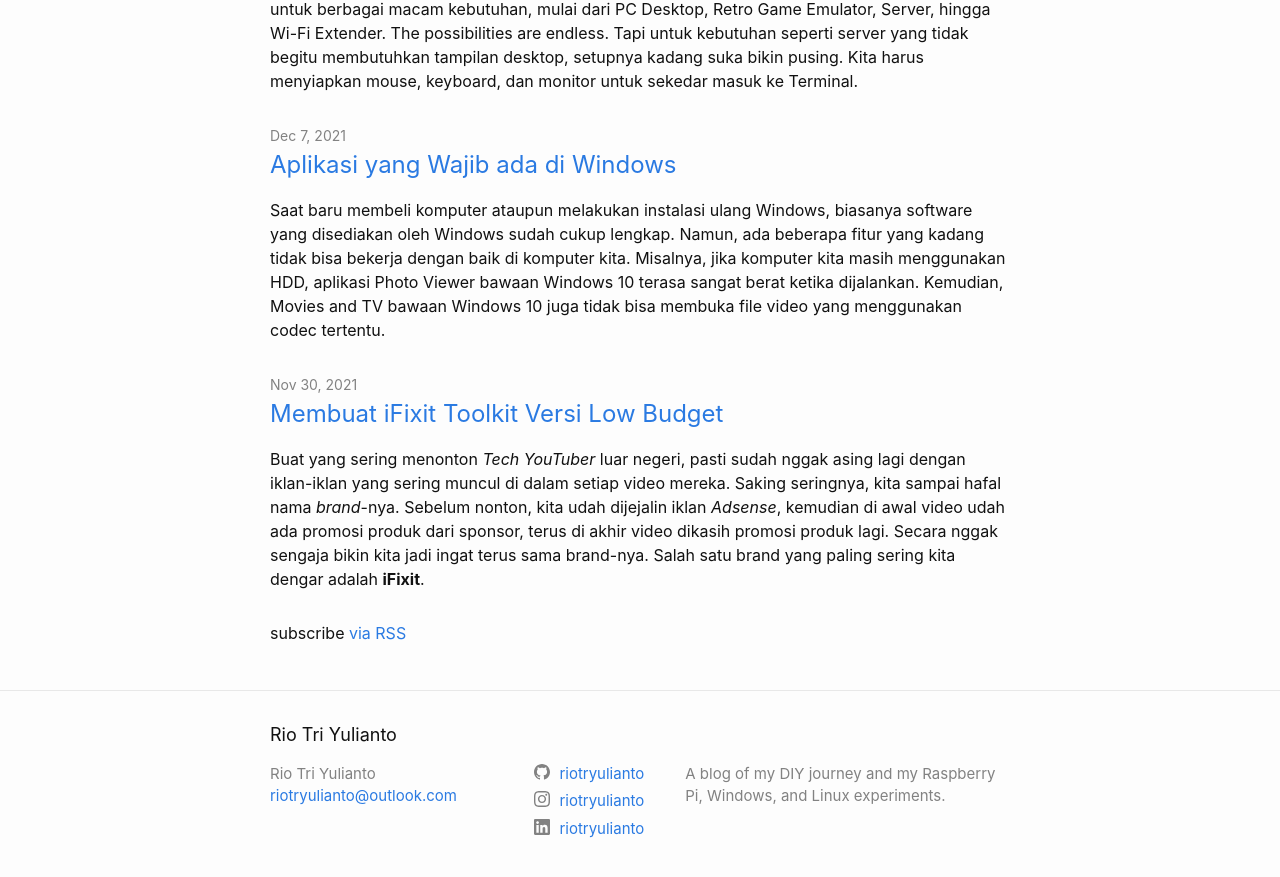
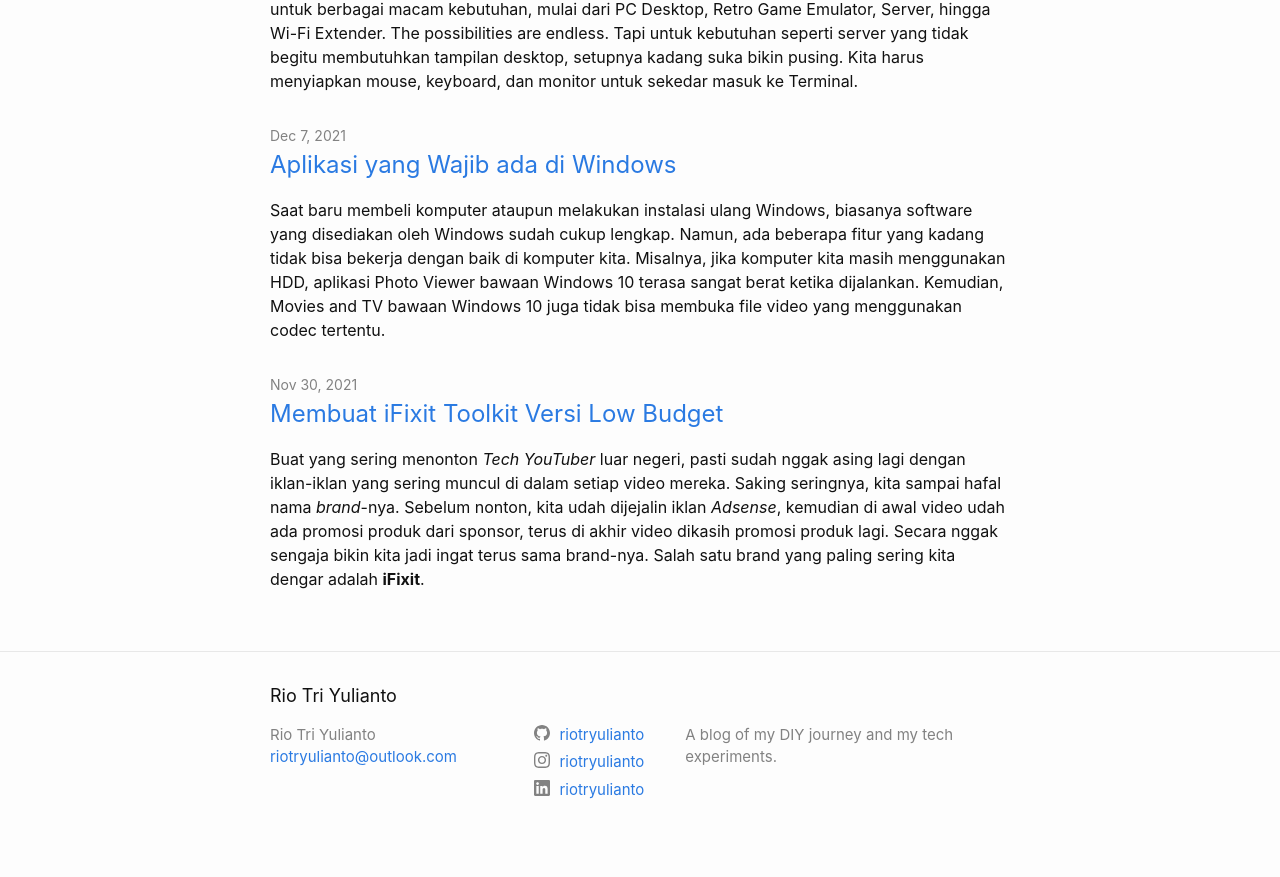
Before and after one commit to riotryulianto/riotryulianto.github.io, a Jekyll site: the page built from index.md, in a window 1280 px wide and 900 px high, scrolled down 806 px. Shown: the top 877 px of the window. Built offline with Jekyll 4.4.1, drawn with Linux system fonts in a browser that asks for light colours.

Commit message:
Updated _config.yml and removing RSS

```diff
--- a/_config.yml
+++ b/_config.yml
@@ -21,7 +21,7 @@
 title: Rio Tri Yulianto
 email: riotryulianto@outlook.com
 description: >- # this means to ignore newlines until "baseurl:"
-  A blog of my DIY journey and my Raspberry Pi, Windows, and Linux experiments.
+  A blog of my DIY journey and my tech experiments.
 
 domain: riotryulianto.com       # if you want to force HTTPS, specify the domain without the http at the start, e.g. example.com
 url: https://riotryulianto.com  # the base hostname and protocol for your site, e.g. http://example.com
--- a/_layouts/home.html
+++ b/_layouts/home.html
@@ -28,7 +28,6 @@ layout: default
       {%- endfor -%}
     </ul>
 
-    <p class="rss-subscribe">subscribe <a href="{{ "/feed.xml" | relative_url }}">via RSS</a></p>
   {%- endif -%}
 
 </div>
```
